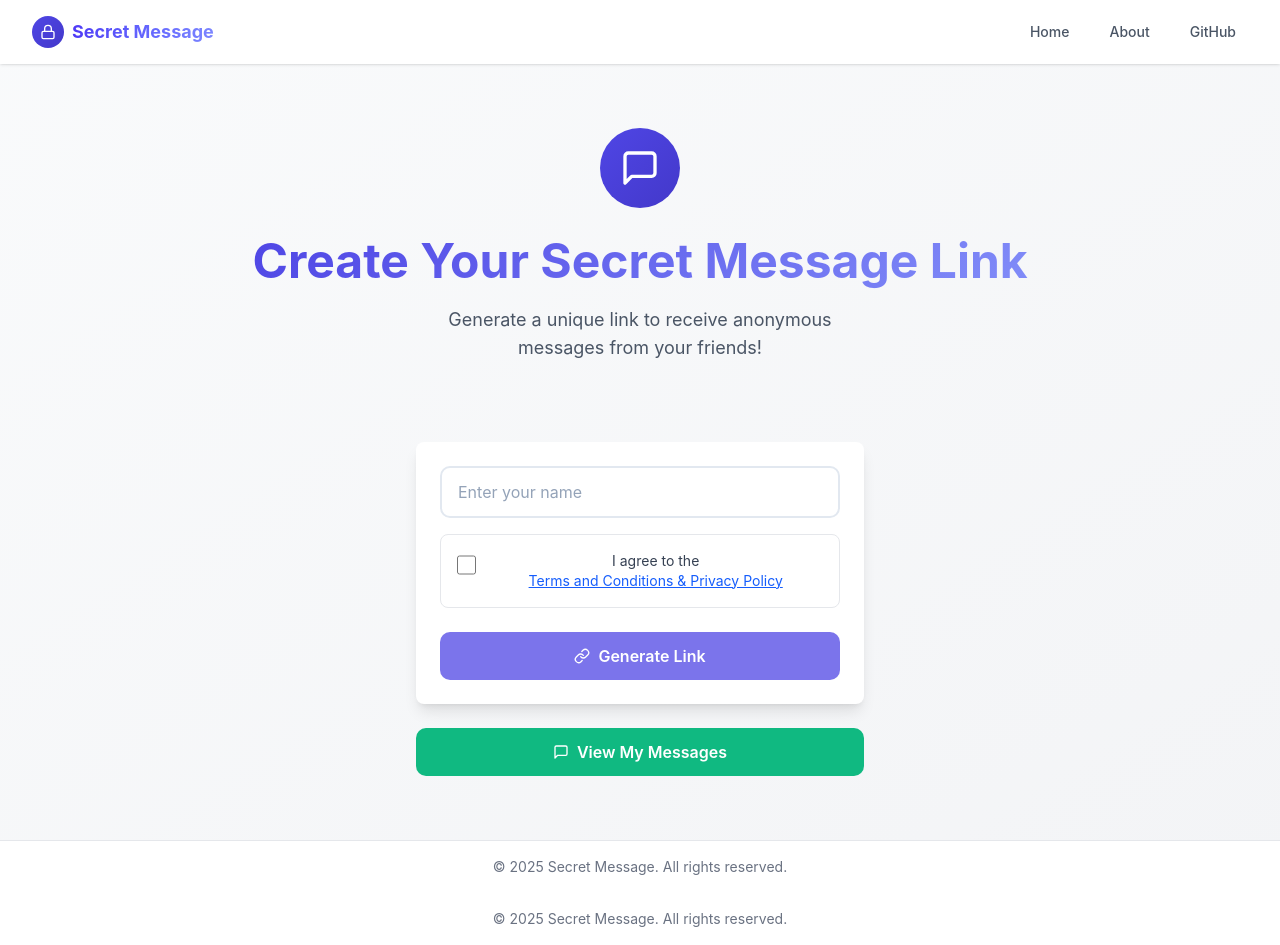
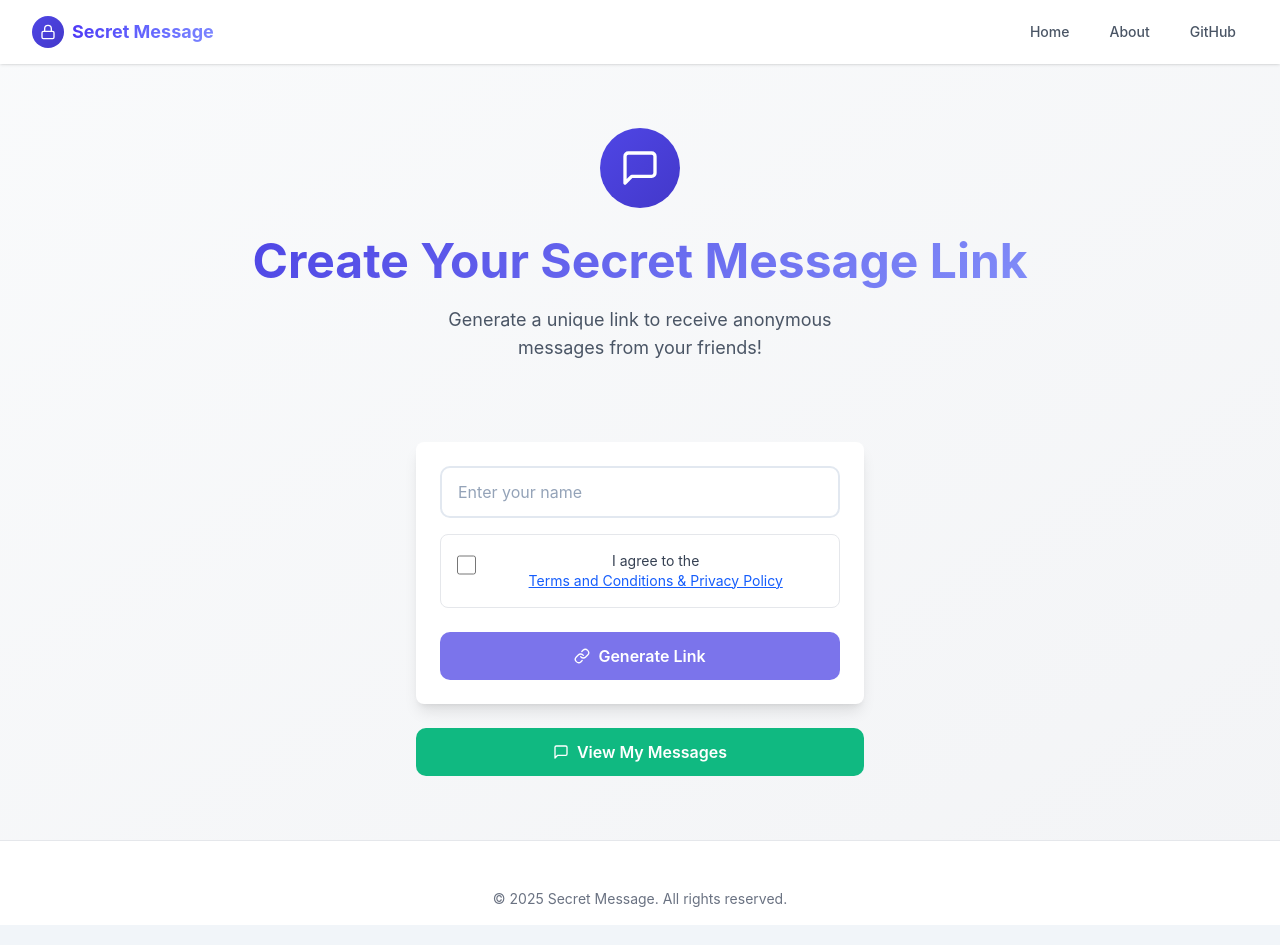
Before and after one commit to SachinnMahapatra/secret-messages, a React (Vite) app in the folder Front-End/: page /create-link in a window 1280 px wide. Built offline with nearby package versions, Linux system fonts and the light colour scheme.

Commit message:
double footer fixed

```diff
--- a/Front-End/src/components/CreateLink.jsx
+++ b/Front-End/src/components/CreateLink.jsx
@@ -227,7 +227,7 @@ const CreateLink = () => {
 
       <footer className="w-full py-4 text-center text-gray-500 text-sm border-t border-gray-200 bg-white">
         <div className="max-w-7xl mx-auto px-4 sm:px-6 lg:px-8">
-          <p>© {new Date().getFullYear()} Secret Message. All rights reserved.</p>
+          {/* <p>© {new Date().getFullYear()} Secret Message. All rights reserved.</p> */}
         </div>
       </footer>
     </div>
```
